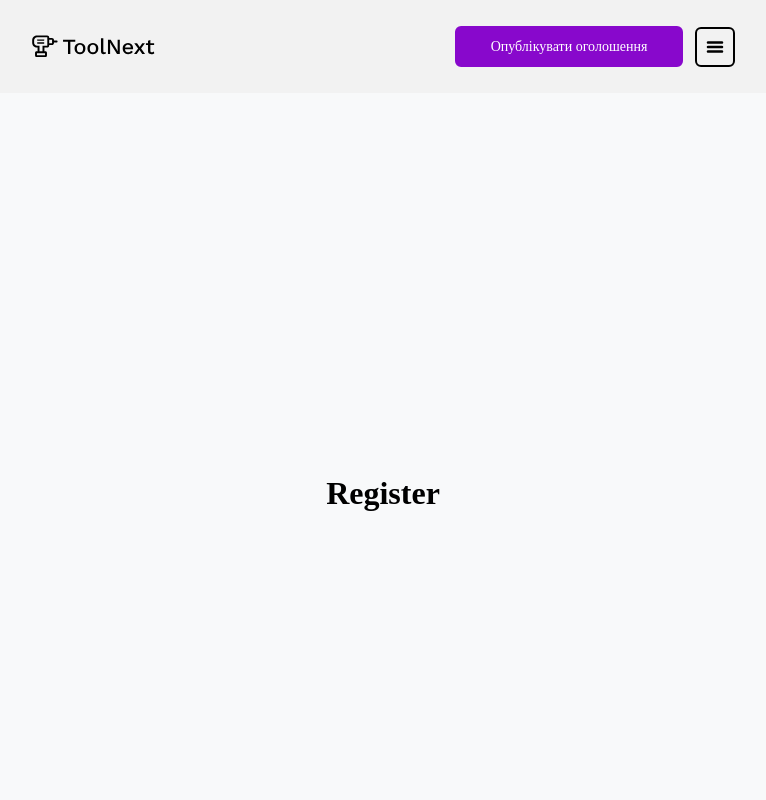
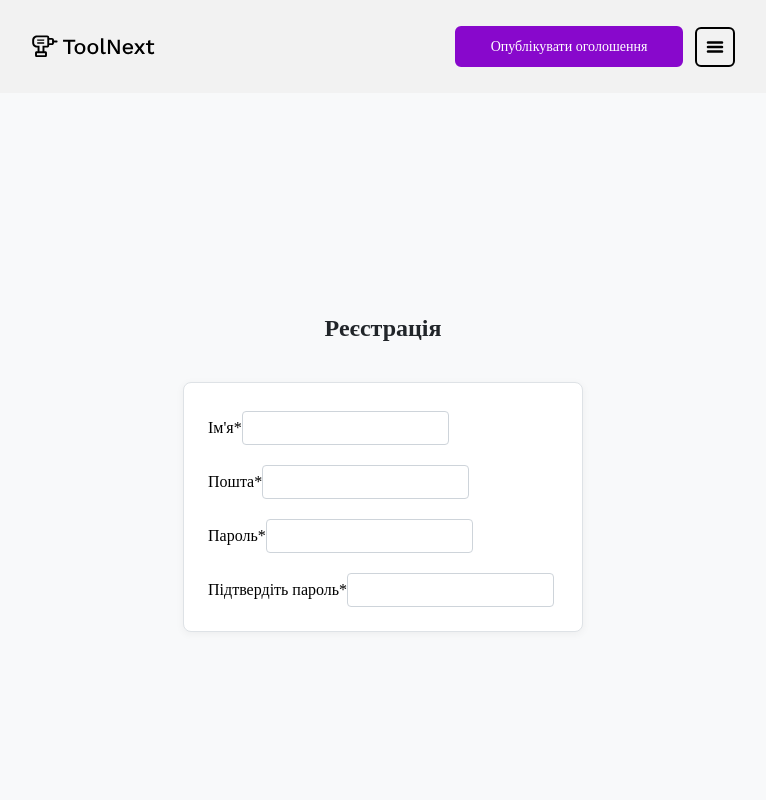
Before and after one commit to yangelia/toolnext-frontend, a Next.js app: page /register in a window 1280 px wide. Shown: the top 800 px of the page, without its empty margins (257-1023 px from the left). Built offline with nearby package versions, Linux system fonts and the light colour scheme; no server answers.

Commit message:
First auth structure

```diff
--- a/app/(auth routes)/register/RegisterPage.module.css
+++ b/app/(auth routes)/register/RegisterPage.module.css
@@ -0,0 +1,73 @@
+.mainContent {
+  flex: 1;
+}
+
+.form {
+  display: flex;
+  flex-direction: column;
+  gap: 16px;
+  max-width: 400px;
+  margin: 40px auto;
+  padding: 24px;
+  background-color: #fff;
+  border: 1px solid #dee2e6;
+  border-radius: 8px;
+  box-shadow: 0 2px 8px rgba(0, 0, 0, 0.05);
+}
+
+.formTitle {
+  font-size: 24px;
+  font-weight: 600;
+  text-align: center;
+  margin-bottom: 8px;
+  color: #212529;
+}
+
+.formGroup {
+  display: flex;
+  flex-direction: column;
+  font-size: 14px;
+  font-weight: 500;
+  color: #212529;
+}
+
+.input {
+  margin-top: 4px;
+  padding: 8px 12px;
+  font-size: 14px;
+  border: 1px solid #ced4da;
+  border-radius: 4px;
+}
+
+.actions {
+  display: flex;
+  justify-content: flex-end;
+  gap: 8px;
+}
+
+.submitButton {
+  padding: 8px 16px;
+  font-size: 16px;
+  background-color: #0d6efd;
+  color: #fff;
+  border: none;
+  border-radius: 4px;
+  cursor: pointer;
+  transition: background-color 0.2s ease;
+}
+
+.submitButton:hover {
+  background-color: #0d6efd;
+}
+
+.submitButton:disabled {
+  background-color: #b1c7ae;
+  cursor: not-allowed;
+}
+
+.error {
+  color: #dc3545;
+  font-size: 12px;
+  margin-top: 4px;
+  text-align: center;
+}
--- a/app/(auth routes)/register/page.tsx
+++ b/app/(auth routes)/register/page.tsx
@@ -1,10 +1,52 @@
-import styles from "./RegisterPage.module.css";
+"use client";
+import { register, RegisterRequest } from "@/lib/api/clientApi";
+import css from "./RegisterPage.module.css";
+import { useRouter } from "next/navigation";
+import { useState } from "react";
 
 export default function RegisterPage() {
+  const handleSubmit = async (formData: FormData) => {
+    try {
+      const payload = Object.fromEntries(formData) as RegisterRequest;
+      const data = await register(payload);
+      if (data) {
+        setUser(data);
+        toast.success("Registration successful!");
+        router.push("/profile");
+      } else {
+        setError("Invalid email or password");
+      }
+    } catch (error) {
+      setError(
+        (error as ApiError).response?.data?.error ??
+          (error as ApiError).message ??
+          "Oops... some error"
+      );
+      toast.error("Oops... some error");
+    }
+  };
+
   return (
-    <div className={styles.container}>
-      <h1>Register</h1>
-      {/* Тут позже буде форма реєстрації */}
-    </div>
+    <main className={css.mainContent}>
+      <h1 className={css.formTitle}>Реєстрація</h1>
+      <form className={css.form} action="handleSubmit">
+        <label>
+          Ім'я*
+          <input type="text" name="userName" className={css.input} />
+        </label>
+        <label>
+          Пошта*
+          <input type="email" name="email" className={css.input} />
+        </label>
+        <label>
+          Пароль*
+          <input type="password" name="password" className={css.input} />
+        </label>
+        <label>
+          Підтвердіть пароль*
+          <input type="password" name="password" className={css.input} />
+        </label>
+      </form>
+    </main>
   );
 }
--- a/app/api/api.ts
+++ b/app/api/api.ts
@@ -1,6 +1,7 @@
-import axios from "axios";
+import axios, { AxiosError } from "axios";
 
 export const api = axios.create({
   baseURL: process.env.NEXT_PUBLIC_API_URL,
   withCredentials: true,
 });
+export type ApiError = AxiosError<{ error: string }>;
--- /dev/null
+++ b/lib/api/clientApi.ts
@@ -0,0 +1,12 @@
+import { api } from "./api";
+import { User } from "@/types/user";
+
+export type RegisterRequest = {
+  username: string;
+  email: string;
+  password: string;
+};
+export async function register(data: RegisterRequest) {
+  const res = await api.post<User>("/auth/register", data);
+  return res.data;
+}
```
Also changed, not shown: app/api/_utils/utils.ts (added, +9 -0 lines), app/api/auth/register/route.ts (added, +50 -0 lines), 1 other file (tests, documents, lock files or other folders).
